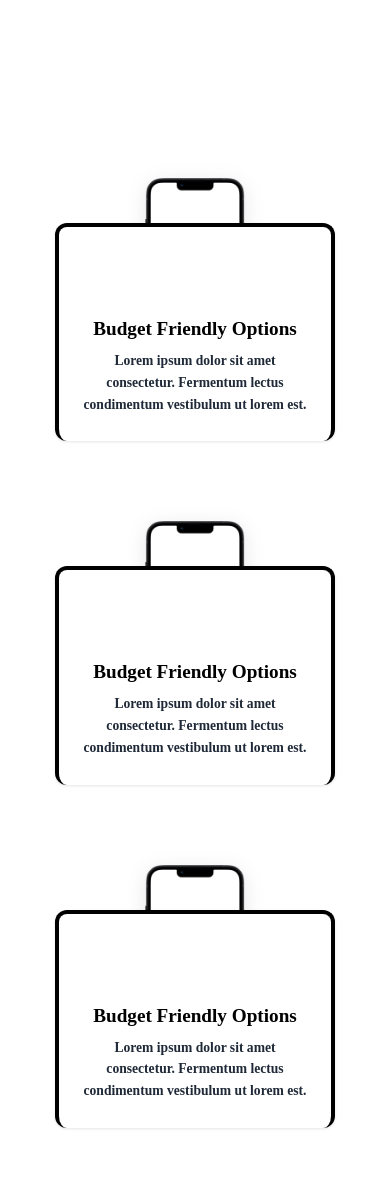
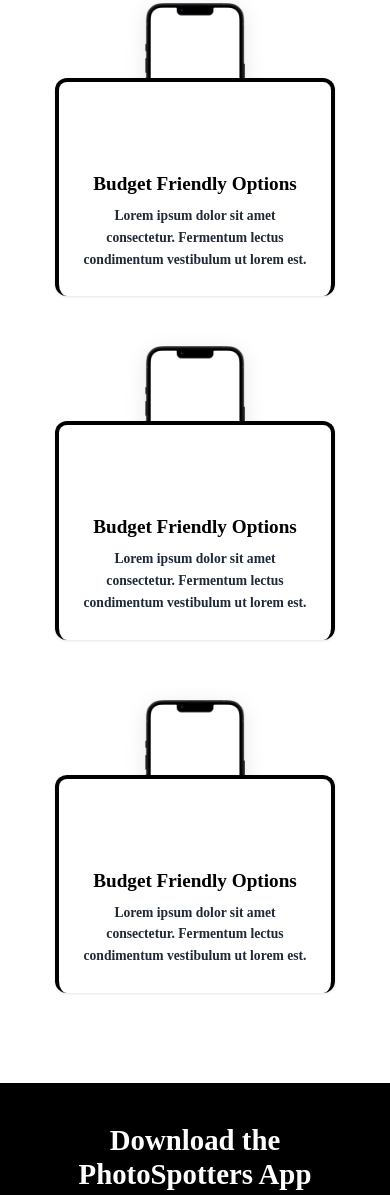
Before and after one commit to ProfHezzy/photspotters, a plain HTML site: page index.html in a window 390 px wide. Shown: the part 3034-4229 px from the top of the page. Drawn offline with nearby package versions, Linux system fonts and the light colour scheme; a web font is replaced by a local one.

Commit message:
Another Commit

```diff
--- a/css/styles.css
+++ b/css/styles.css
@@ -713,10 +713,14 @@ body {
         max-width: calc(50% - 15px); /* Two columns on medium screens, accounts for gap */
     }
 
+    .feature-card:nth-child(3){
+        margin-top: 130px; /* Reset margin for the first card */
+    }
+
     .feature-card img {
         width: 180px; /* Scale image down */
         height: auto; /* Maintain aspect ratio */
-        top: -80px; /* Adjust top offset */
+        top: -130px; /* Adjust top offset */
     }
 
     .feature-content-box {
@@ -745,7 +749,7 @@ body {
     }
     .features {
         padding-top: 30px;
-        gap: 40px; /* Slightly smaller gap */
+        gap: 50px; /* Slightly smaller gap */
     }
 
     .feature-card {
@@ -754,10 +758,18 @@ body {
         margin: 50px 0;
     }
 
+    .feature-card:nth-child(1){
+        margin-top: -80px; /* Reset margin for the first card */
+    }
+
+    .feature-card:nth-child(3){
+        margin-top: 50px; /* Reset margin for the first card */
+    }
+
     .feature-card img {
         width: 150px;
         height: auto;
-        top: -70px;
+        top: -110px;
     }
 
     .feature-content-box {
@@ -820,15 +832,20 @@ body {
     .features {
         padding-top: 15px;
         gap: 30px;
+        margin: 15px auto;
     }
     .feature-card {
         max-width: 280px; /* Even smaller max-width */
         padding-bottom: 15px; /* Adds a bit of space at the bottom of the card on smallest screens */
     }
 
+    .feature-card:nth-child(1){
+        margin-top: 80px; /* Reset margin for the first card */
+    }
+
     .feature-card img {
         width: 100px; /* Smaller image */
-        top: -45px; /* Adjust top offset */
+        top: -75px; /* Adjust top offset */
     }
 
     .feature-content-box {
```
